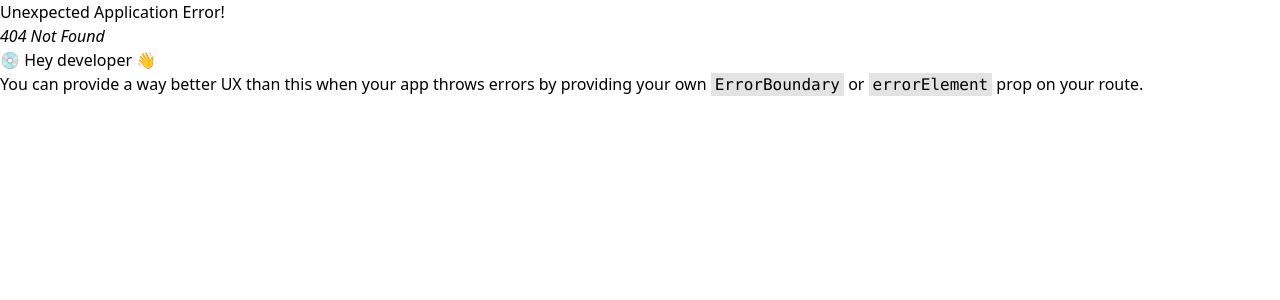
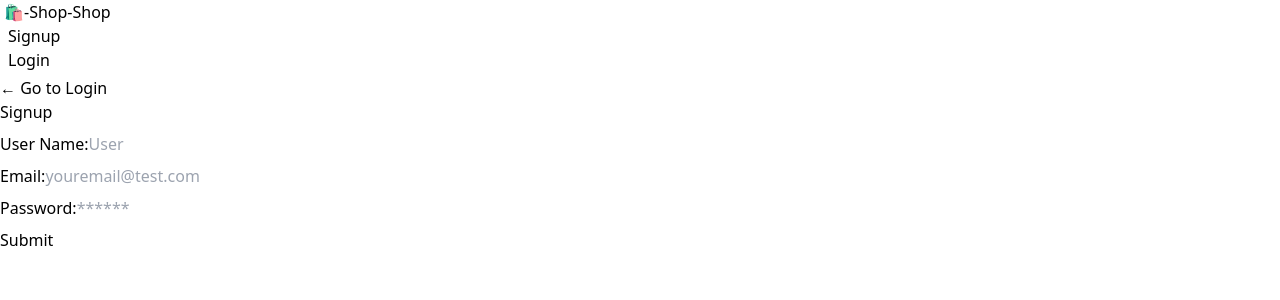
Before and after one commit to vlexaega/project3-untitled, a React (Vite) app in the folder client/: page /signup in a window 1280 px wide. Before the commit this address had no page. Shown: the top 300 px of the page. Built offline with nearby package versions, Linux system fonts and the light colour scheme.

Commit message:
user can sign up and then a unique token is stored for their session in local storage

```diff
--- a/client/src/Pages/Signup.jsx
+++ b/client/src/Pages/Signup.jsx
@@ -12,10 +12,9 @@
     event.preventDefault();
     const mutationResponse = await addUser({
       variables: {
+        userName: formState.userName,
         email: formState.email,
         password: formState.password,
-        firstName: formState.firstName,
-        lastName: formState.lastName,
       },
     });
     const token = mutationResponse.data.addUser.token;
@@ -37,22 +36,12 @@
       <h2>Signup</h2>
       <form onSubmit={handleFormSubmit}>
         <div className="flex-row space-between my-2">
-          <label htmlFor="firstName">First Name:</label>
+          <label htmlFor="firstName">User Name:</label>
           <input
-            placeholder="First"
-            name="firstName"
-            type="firstName"
-            id="firstName"
-            onChange={handleChange}
-          />
-        </div>
-        <div className="flex-row space-between my-2">
-          <label htmlFor="lastName">Last Name:</label>
-          <input
-            placeholder="Last"
-            name="lastName"
-            type="lastName"
-            id="lastName"
+            placeholder="User"
+            name="userName"
+            type="userName"
+            id="userName"
             onChange={handleChange}
           />
         </div>
--- a/client/src/utils/mutations.js
+++ b/client/src/utils/mutations.js
@@ -31,14 +31,12 @@
 
 export const ADD_USER = gql`
   mutation addUser(
-    $firstName: String!
-    $lastName: String!
+    $userName: String!
     $email: String!
     $password: String!
   ) {
     addUser(
-      firstName: $firstName
-      lastName: $lastName
+      userName: $userName
       email: $email
       password: $password
     ) {
```
Also changed, not shown: client/src/main.jsx (+5 -5 lines).
